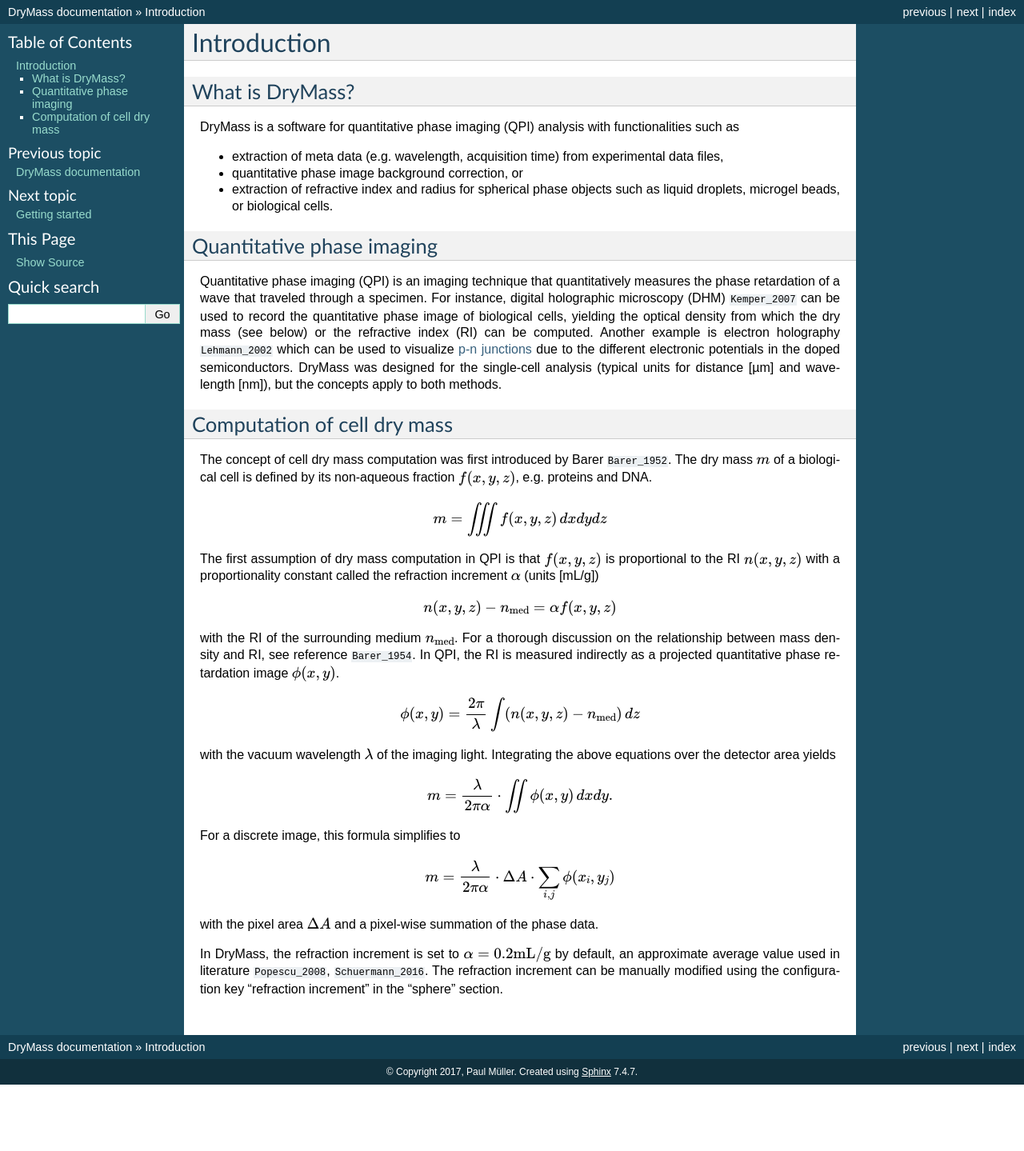
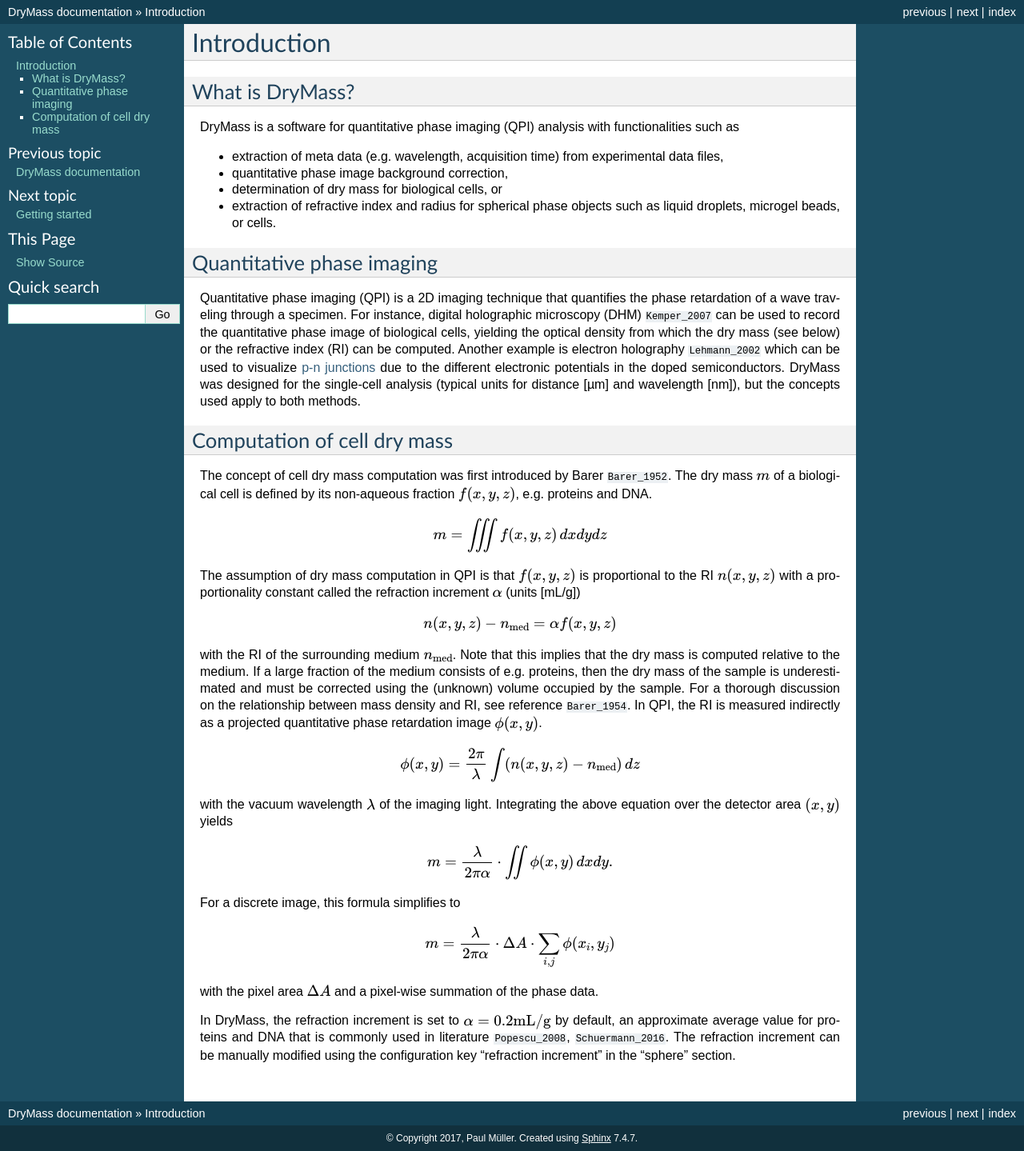
Before and after one commit to RI-imaging/DryMass, a Sphinx documentation site: the page built from docs/sec_introduction.rst, in a window 1280 px wide. Shown: the whole page at 80% size. Built offline with Sphinx 7.4.7, drawn with Linux system fonts in a browser that asks for light colours; pages that are not in the unit, such as notebooks, are missing from menus; the version number could not be read and is left out; cross-references to code outside the pages are shown as plain code; before the commit the page ends 1356 px from its top, so only the background shows below that.

Commit message:
update doc

```diff
--- a/docs/sec_introduction.rst
+++ b/docs/sec_introduction.rst
@@ -12,15 +12,16 @@
 with functionalities such as
 
 - extraction of meta data (e.g. wavelength, acquisition time) from experimental data files,
-- quantitative phase image background correction, or
+- quantitative phase image background correction,
+- determination of dry mass for biological cells, or
 - extraction of refractive index and radius for spherical phase objects
-  such as liquid droplets, microgel beads, or biological cells.
+  such as liquid droplets, microgel beads, or cells.
 
 
 Quantitative phase imaging
 --------------------------
-Quantitative phase imaging (QPI) is an imaging technique that quantitatively
-measures the phase retardation of a wave that traveled through a specimen.
+Quantitative phase imaging (QPI) is a 2D imaging technique that quantifies
+the phase retardation of a wave traveling through a specimen.
 For instance, digital holographic microscopy (DHM) :cite:`Kemper_2007` can be
 used to record the quantitative phase image of biological cells, yielding the
 optical density from which the dry mass (see below) or the refractive index (RI) can
@@ -28,7 +29,7 @@
 be used to visualize `p-n junctions <https://en.wikipedia.org/wiki/P%E2%80%93n_junction>`_
 due to the different electronic potentials in the doped semiconductors.
 DryMass was designed for the single-cell analysis (typical units for distance [µm]
-and wavelength [nm]), but the concepts apply to both methods.
+and wavelength [nm]), but the concepts used apply to both methods.
 
 
 Computation of cell dry mass
@@ -41,7 +42,7 @@
 
   m = \iiint f(x,y,z) \, dx dy dz \\
 
-The first assumption of dry mass computation in QPI is that :math:`f(x,y,z)`
+The assumption of dry mass computation in QPI is that :math:`f(x,y,z)`
 is proportional to the RI :math:`n(x,y,z)` with a proportionality
 constant called the refraction increment :math:`\alpha` (units [mL/g])
 
@@ -49,17 +50,20 @@
 
   n(x,y,z) - n_\text{med} = \alpha f(x,y,z)
 
-with the RI of the surrounding medium :math:`n_\text{med}`. For a thorough discussion
-on the relationship between mass density and RI, see reference :cite:`Barer_1954`.
-In QPI, the RI is measured indirectly as a projected quantitative phase retardation
-image :math:`\phi(x,y)`.
+with the RI of the surrounding medium :math:`n_\text{med}`. Note that this implies
+that the dry mass is computed relative to the medium. If a large fraction of the medium
+consists of e.g. proteins, then the dry mass of the sample is underestimated and
+must be corrected using the (unknown) volume occupied by the sample.
+For a thorough discussion on the relationship between mass density and RI, see
+reference :cite:`Barer_1954`. In QPI, the RI is measured indirectly as a projected
+quantitative phase retardation image :math:`\phi(x,y)`.
 
 .. math::
 
   \phi(x,y) = \frac{2 \pi}{\lambda} \int (n(x,y,z) - n_\text{med}) \, dz
 
 with the vacuum wavelength :math:`\lambda` of the imaging light.
-Integrating the above equations over the detector area yields
+Integrating the above equation over the detector area :math:`(x,y)` yields
 
 .. math::
 
@@ -74,6 +78,7 @@
 with the pixel area :math:`\Delta A` and a pixel-wise summation of the phase data.
 
 In DryMass, the refraction increment is set to :math:`\alpha = 0.2 \text{mL/g}` by
-default, an approximate average value used in literature :cite:`Popescu_2008`,
-:cite:`Schuermann_2016`. The refraction increment can be manually modified using
-the configuration key "refraction increment" in the "sphere" section.
+default, an approximate average value for proteins and DNA that is commonly used in
+literature :cite:`Popescu_2008`, :cite:`Schuermann_2016`. The refraction increment
+can be manually modified using the configuration key "refraction increment" in the
+"sphere" section.
```
Also changed, not shown: 1 other file.
